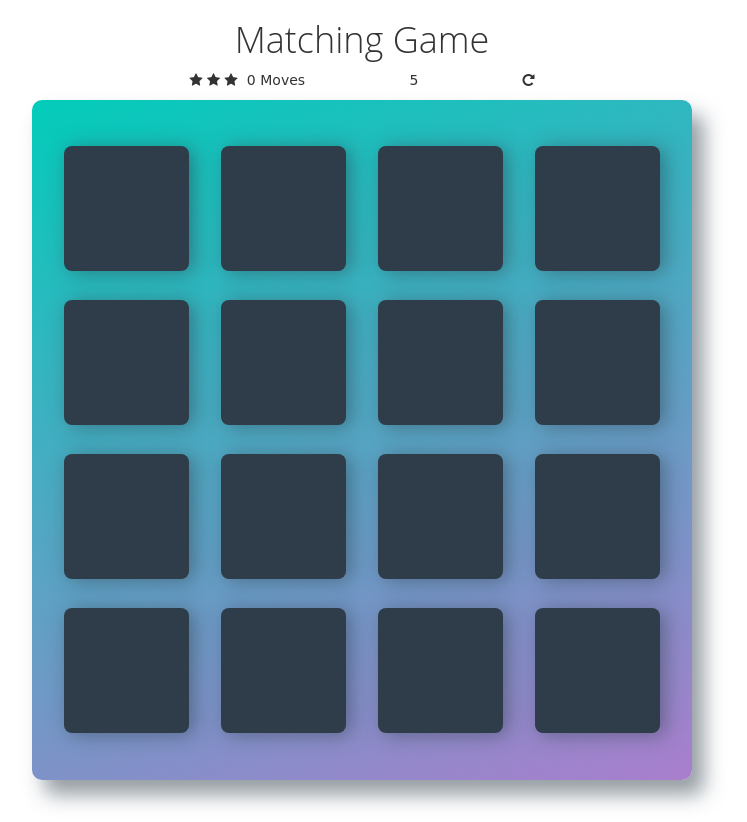
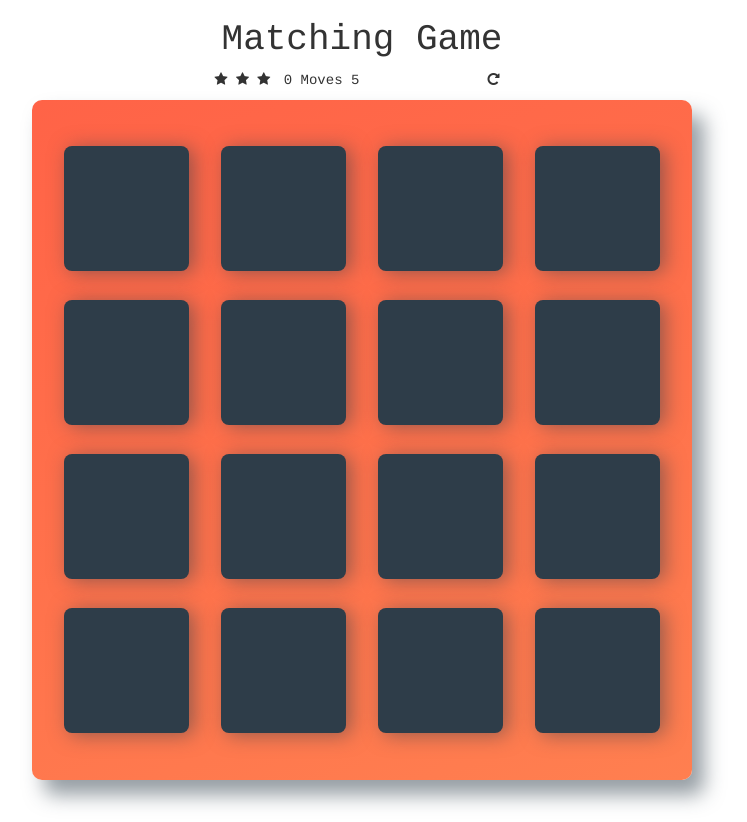
Before and after one commit to jamestownsend/fend-project-memory-game-master, a plain HTML site: page fend-project-memory-game-master/index.html in a window 1280 px wide. Shown: the whole page, without its empty margins (278-1025 px from the left). Drawn offline with nearby package versions, Linux system fonts and the light colour scheme; a web font is replaced by a local one.

Commit message:
Personalized Styling

```diff
--- a/fend-project-memory-game-master/css/app.css
+++ b/fend-project-memory-game-master/css/app.css
@@ -18,7 +18,7 @@ body {
 
 body {
     background: #ffffff url('../img/geometry2.png'); /* Background pattern from Subtle Patterns */
-    font-family: 'Coda', cursive;
+    font-family: 'Courier', cursive;
 }
 
 .container {
@@ -29,7 +29,7 @@ body {
 }
 
 h1 {
-    font-family: 'Open Sans', sans-serif;
+    font-family: 'Courier', sans-serif;
     font-weight: 300;
 }
 
@@ -40,7 +40,7 @@ h1 {
 .deck {
     width: 660px;
     min-height: 680px;
-    background: linear-gradient(160deg, #02ccba 0%, #aa7ecd 100%);
+    background: linear-gradient(160deg, #ff6347 0%, #ff7f50 100%);
     padding: 32px;
     border-radius: 10px;
     box-shadow: 12px 15px 20px 0 rgba(46, 61, 73, 0.5);
@@ -112,6 +112,8 @@ h1 {
 
 .score-panel {
     text-align: left;
+    padding-right: 35px;
+    padding-left: 25px;
     width: 345px;
     margin-bottom: 10px;
 }
@@ -125,8 +127,13 @@ h1 {
 
 .score-panel .time {
     list-style: none;
-    padding-left: 100px;
     display: inline-block;
+}
+
+.score-panel .timer {
+    list-style: none;
+    display: inline-block;
+    padding-left: 40px;
 }
 
 
```
